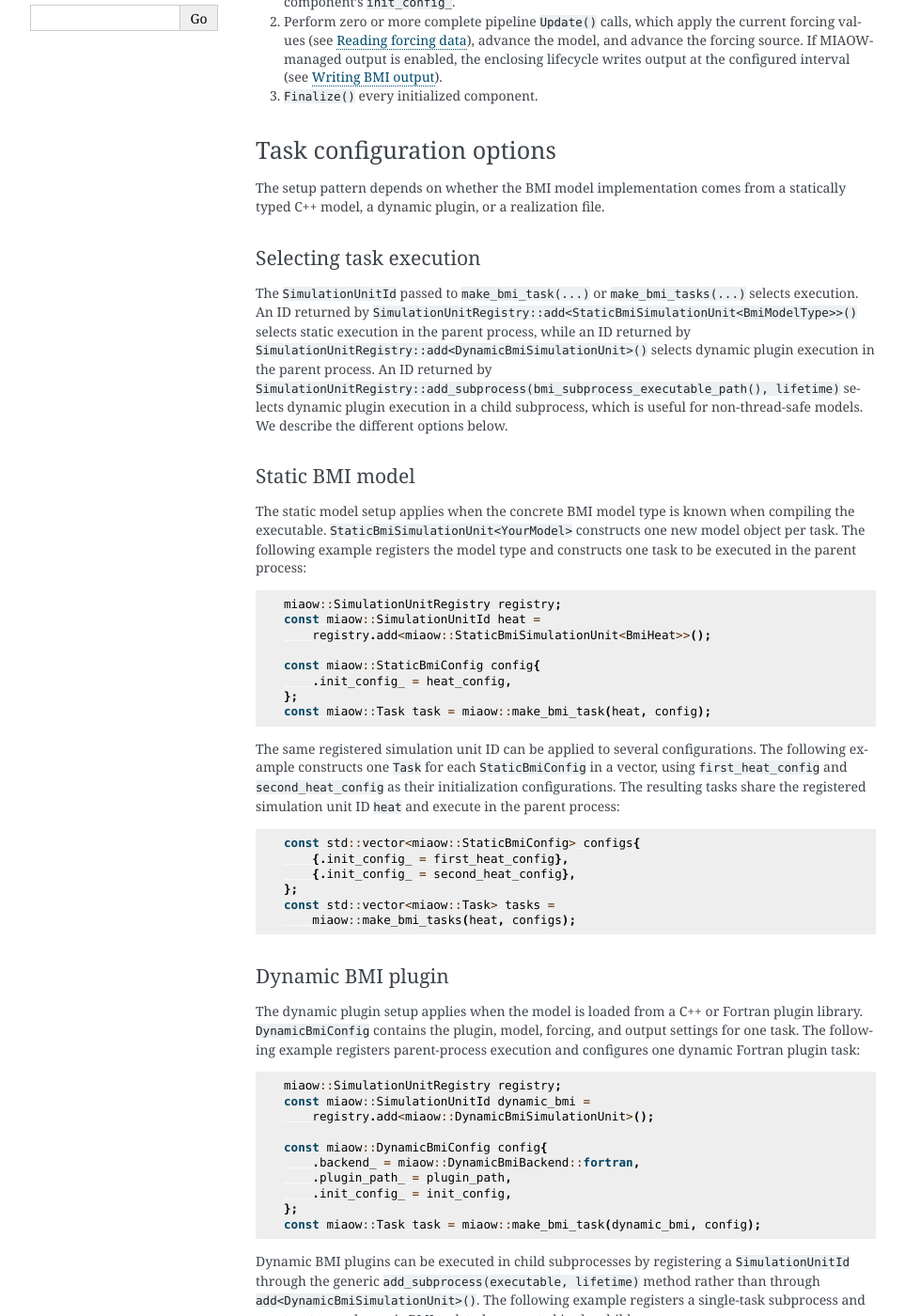
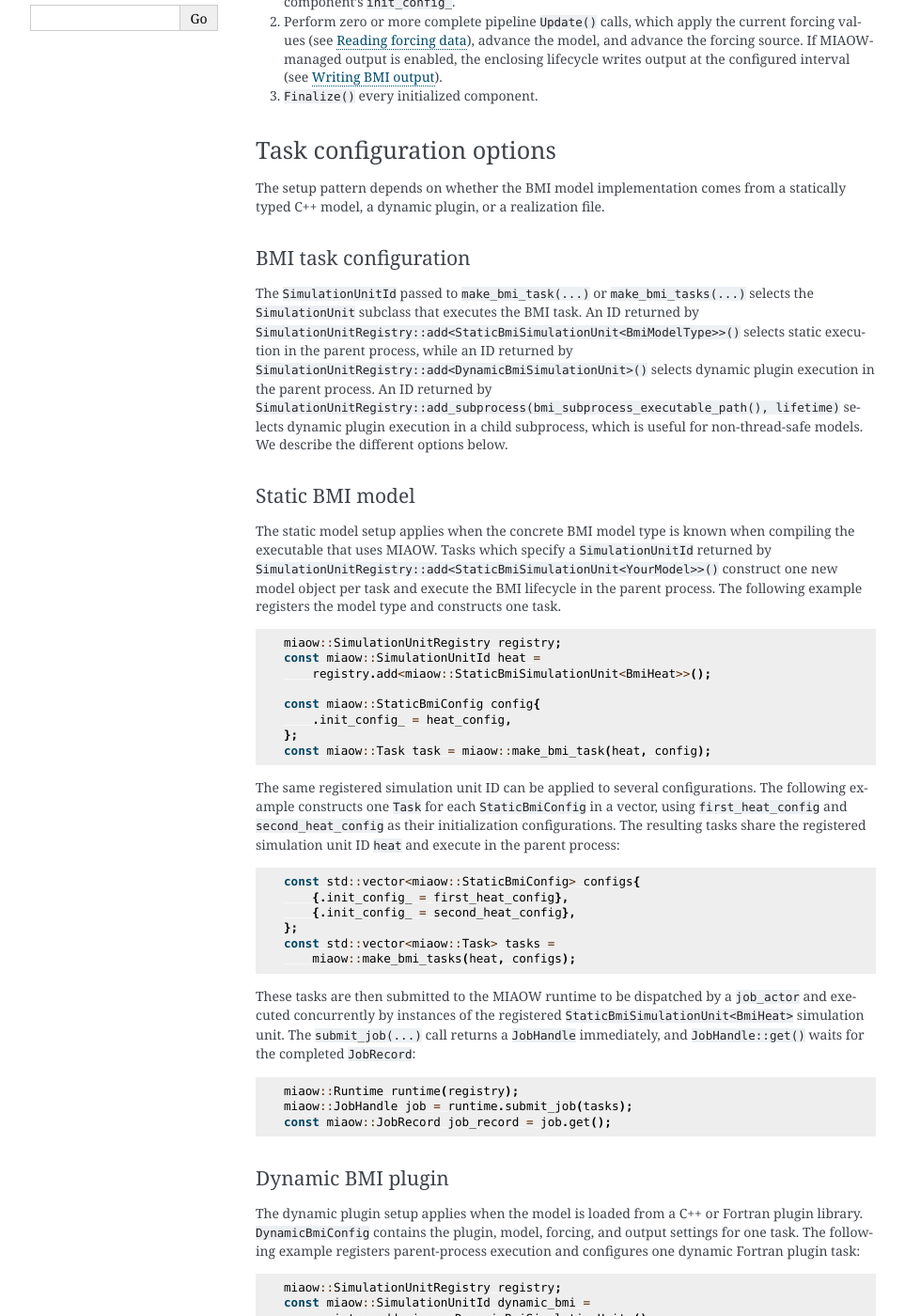
Before and after one commit to uofs-simlab/miaow-framework, a Sphinx documentation site: the page built from docs/bmi.rst, in a window 1280 px wide and 1400 px high, scrolled down 504 px. Shown: the whole window at 94% size, without its empty margins (148-1111 px from the left). Built offline with Sphinx 7.4.7, drawn with Linux system fonts in a browser that asks for light colours; the version number could not be read and is left out; some of the changed text lies outside the part shown.

Commit message:
update docs

```diff
--- a/docs/bmi.rst
+++ b/docs/bmi.rst
@@ -19,15 +19,15 @@ Task configuration options
 
 The setup pattern depends on whether the BMI model implementation comes from a statically typed C++ model, a dynamic plugin, or a realization file.
 
-Selecting task execution
-~~~~~~~~~~~~~~~~~~~~~~~~
+BMI task configuration
+~~~~~~~~~~~~~~~~~~~~~~
 
-The ``SimulationUnitId`` passed to ``make_bmi_task(...)`` or ``make_bmi_tasks(...)`` selects execution. An ID returned by ``SimulationUnitRegistry::add<StaticBmiSimulationUnit<BmiModelType>>()`` selects static execution in the parent process, while an ID returned by ``SimulationUnitRegistry::add<DynamicBmiSimulationUnit>()`` selects dynamic plugin execution in the parent process. An ID returned by ``SimulationUnitRegistry::add_subprocess(bmi_subprocess_executable_path(), lifetime)`` selects dynamic plugin execution in a child subprocess, which is useful for non-thread-safe models. We describe the different options below.
+The ``SimulationUnitId`` passed to ``make_bmi_task(...)`` or ``make_bmi_tasks(...)`` selects the ``SimulationUnit`` subclass that executes the BMI task. An ID returned by ``SimulationUnitRegistry::add<StaticBmiSimulationUnit<BmiModelType>>()`` selects static execution in the parent process, while an ID returned by ``SimulationUnitRegistry::add<DynamicBmiSimulationUnit>()`` selects dynamic plugin execution in the parent process. An ID returned by ``SimulationUnitRegistry::add_subprocess(bmi_subprocess_executable_path(), lifetime)`` selects dynamic plugin execution in a child subprocess, which is useful for non-thread-safe models. We describe the different options below.
 
 Static BMI model
 ~~~~~~~~~~~~~~~~
 
-The static model setup applies when the concrete BMI model type is known when compiling the executable. ``StaticBmiSimulationUnit<YourModel>`` constructs one new model object per task. The following example registers the model type and constructs one task to be executed in the parent process:
+The static model setup applies when the concrete BMI model type is known when compiling the executable that uses MIAOW. Tasks which specify a ``SimulationUnitId`` returned by ``SimulationUnitRegistry::add<StaticBmiSimulationUnit<YourModel>>()`` construct one new model object per task and execute the BMI lifecycle in the parent process. The following example registers the model type and constructs one task.
 
 .. code-block:: cpp
 
@@ -50,6 +50,15 @@ The same registered simulation unit ID can be applied to several configurations.
    };
    const std::vector<miaow::Task> tasks =
        miaow::make_bmi_tasks(heat, configs);
+
+These tasks are then submitted to the MIAOW runtime to be dispatched by a ``job_actor`` and executed concurrently by instances of the registered ``StaticBmiSimulationUnit<BmiHeat>`` simulation unit. The ``submit_job(...)`` call returns a ``JobHandle`` immediately, and ``JobHandle::get()`` waits for the completed ``JobRecord``:
+
+.. code-block:: cpp
+
+   miaow::Runtime runtime(registry);
+   miaow::JobHandle job = runtime.submit_job(tasks);
+   const miaow::JobRecord job_record = job.get();
+
 
 Dynamic BMI plugin
 ~~~~~~~~~~~~~~~~~~
```
Also changed, not shown: docs/architecture.rst (+5 -3 lines), 1 other file.
